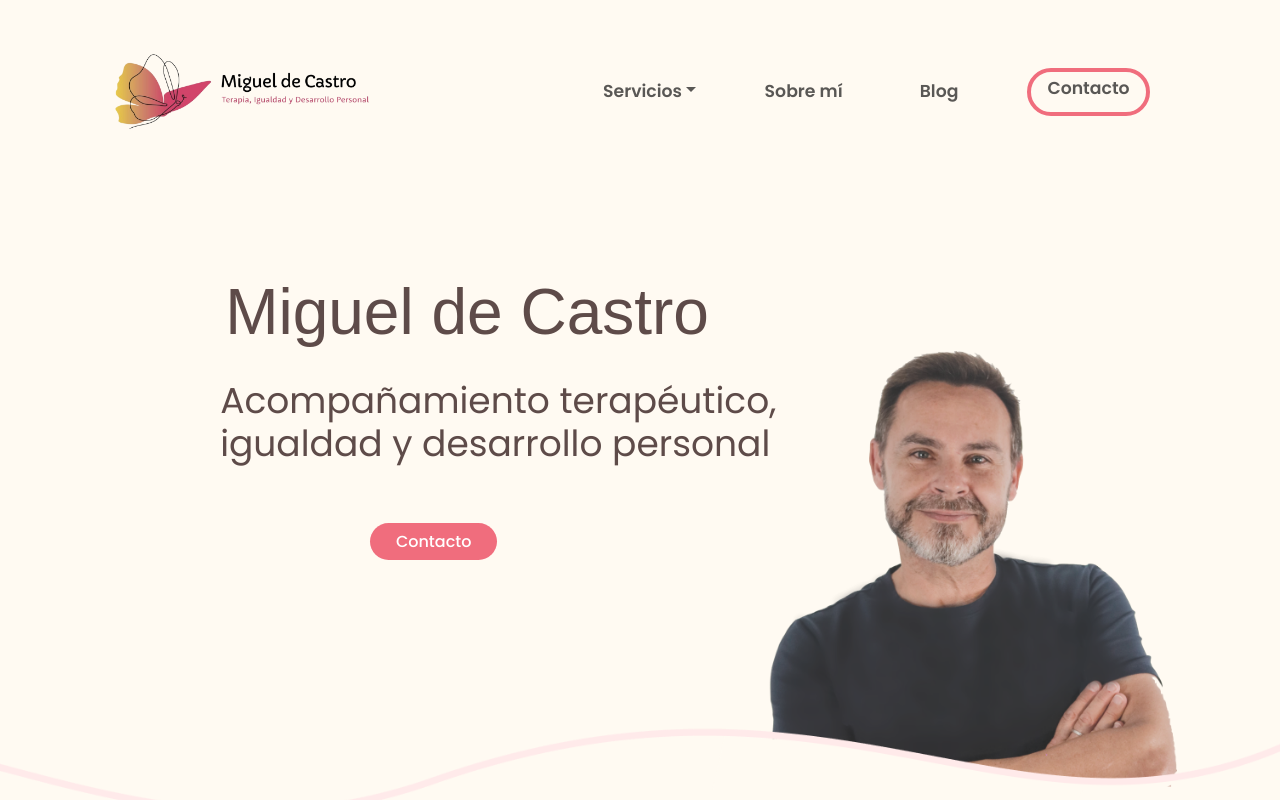
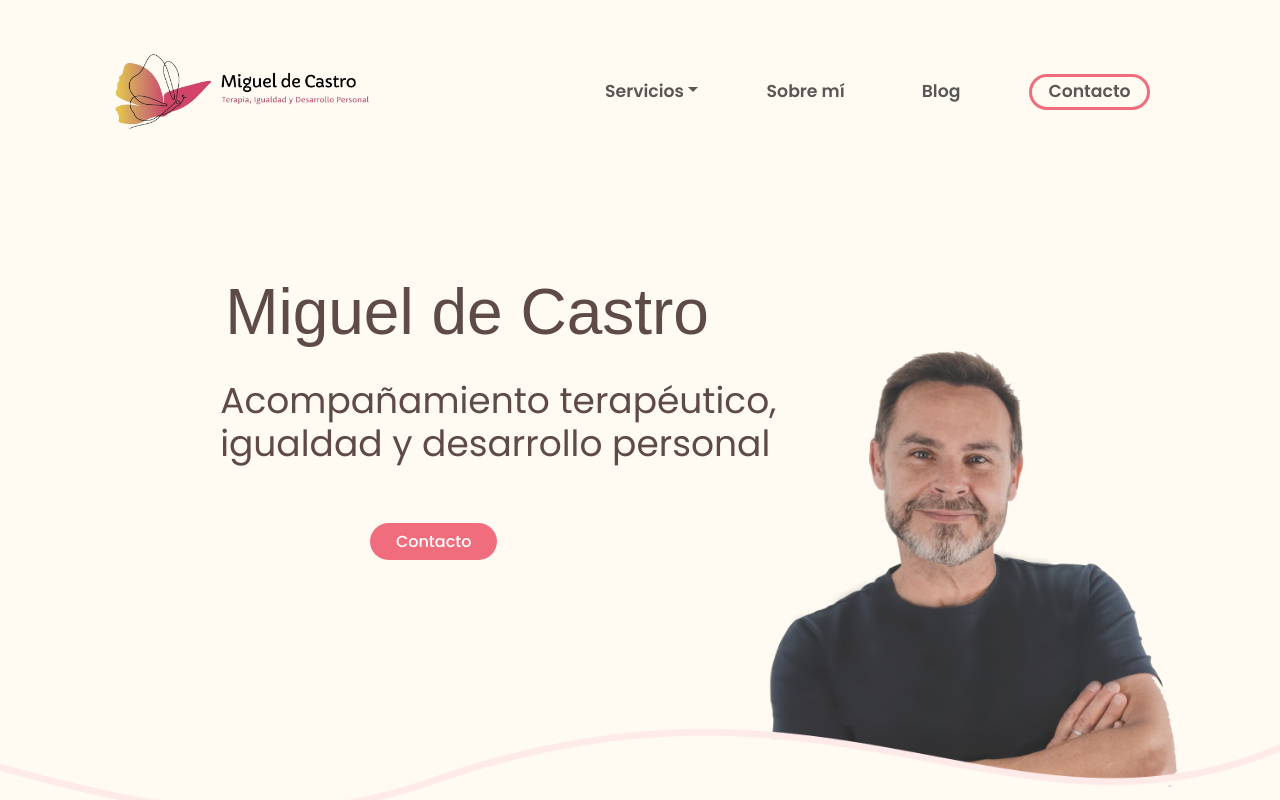
Before and after one commit to blancaden/migueldcastro_frontend, a React (Vite) app: page / in a window 1280 px wide. Shown: the top 800 px of the page. Built offline with nearby package versions, Linux system fonts and the light colour scheme; no server answers; a web font is replaced by a local one.

Commit message:
botón navbar

```diff
--- a/src/components/Navbar/Navbar.css
+++ b/src/components/Navbar/Navbar.css
@@ -19,12 +19,17 @@
   text-decoration: none;
 }
 
-.navbar .btn-contact{
-  border: 4px solid #F06D7D;
+.navbar .btn-contact {
+  border: 3px solid #F06D7D;
   border-radius: 25px;
-  height: 48px;
+  height: 36px;
   padding: 10px 20px;
+  text-align: center;
+  display: flex;
+  justify-content: center;
+  align-items: center;
 }
+
 .btn-contact:hover{
   background-color: #F06D7D;
 }
```
